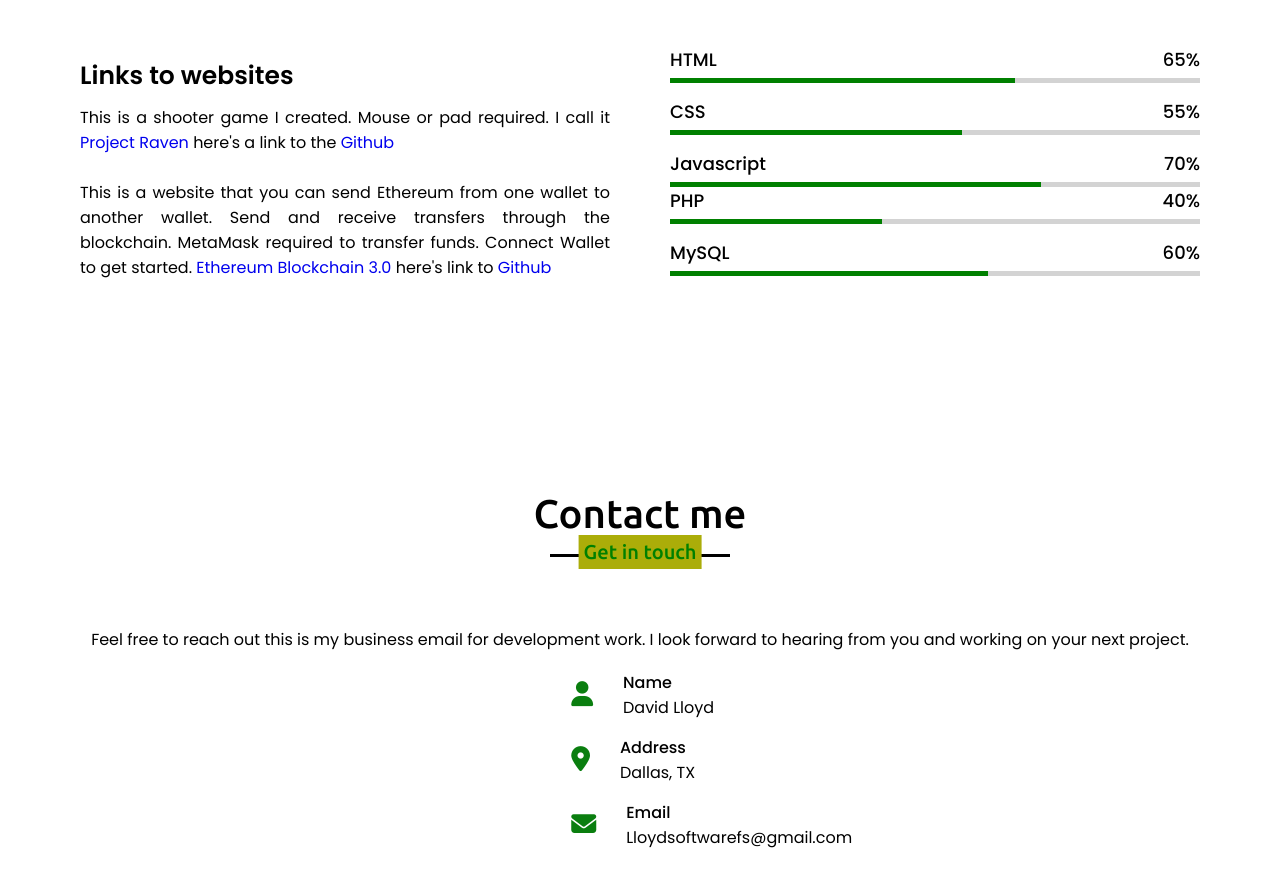
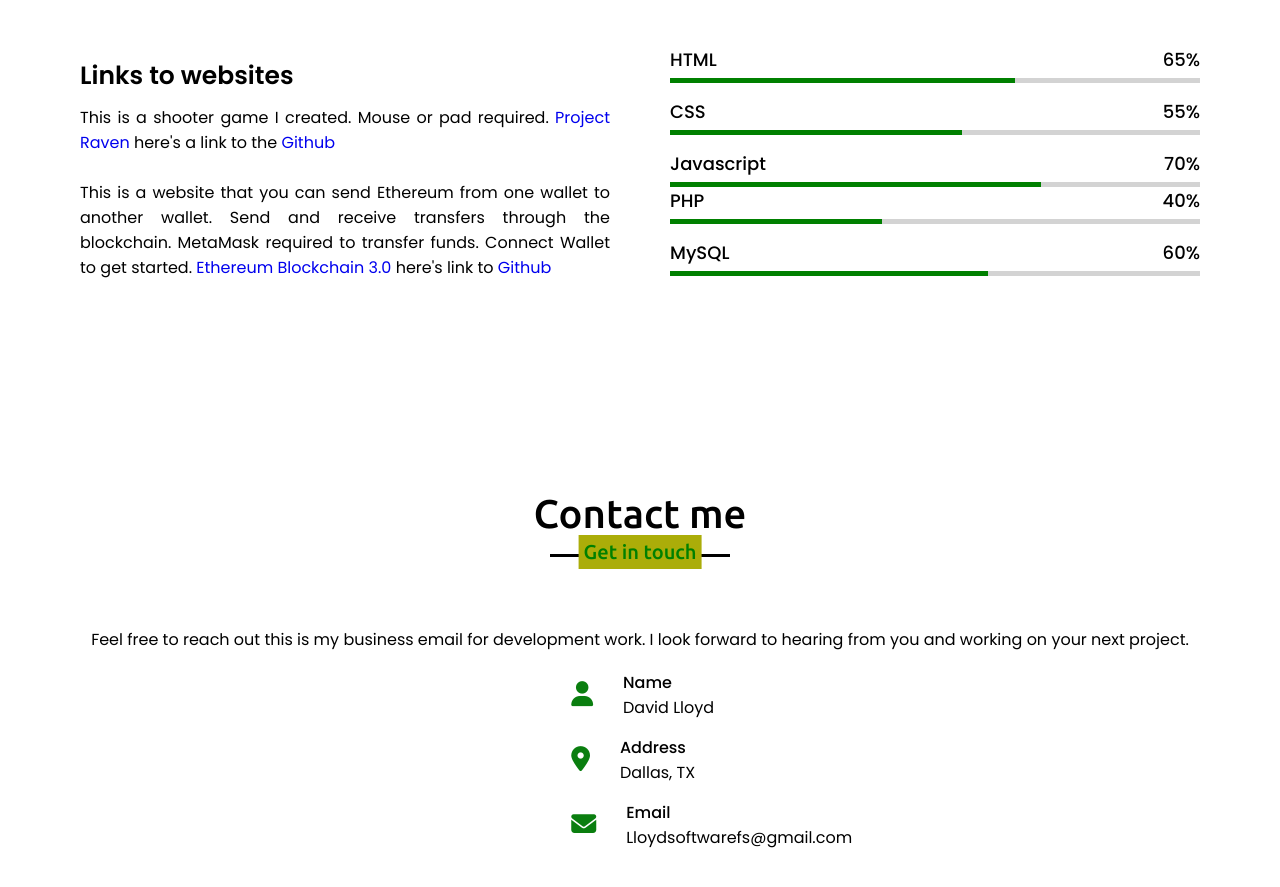
Before and after one commit to CrashedOut93/Portfolio, a website: page index.html in a window 1280 px wide. Shown: the part 2335-3222 px from the top of the page. Drawn offline with nearby package versions, Linux system fonts and the light colour scheme.

Commit message:
Update index.html

```diff
--- a/index.html
+++ b/index.html
@@ -112,7 +112,7 @@
                             Links to websites
                         </div>
                         <div class="links">
-                        <p>This is a shooter game I created. Mouse or pad required. I call it <a href="https://projectraven.vercel.app/" target="_blank">Project Raven</a> here's a link to the <a href="https://github.com/CrashedOut93/JS-Shooter-Game" target="_blank">Github</a></p><br />
+                        <p>This is a shooter game I created. Mouse or pad required. <a href="https://projectraven.vercel.app/" target="_blank">Project Raven</a> here's a link to the <a href="https://github.com/CrashedOut93/JS-Shooter-Game" target="_blank">Github</a></p><br />
 
                         <p>This is a website that you can send Ethereum from one wallet to another wallet. Send and receive transfers through the blockchain. MetaMask required to transfer funds. Connect Wallet to get started. <a href="https://ethereum-blockchain-app.vercel.app/" target="_blank">Ethereum Blockchain 3.0</a> here's link to <a href="https://github.com/CrashedOut93/bc-website"  target="_blank">Github</a></p>
                         </div>
```
